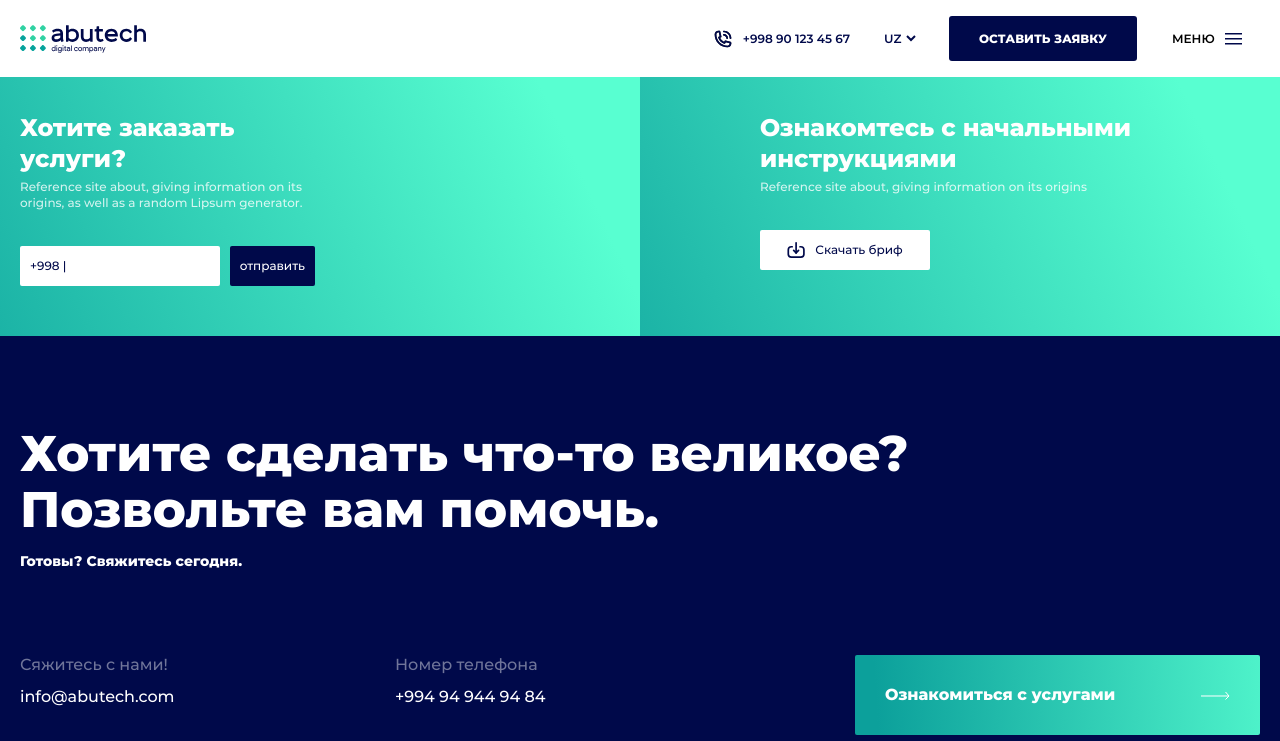
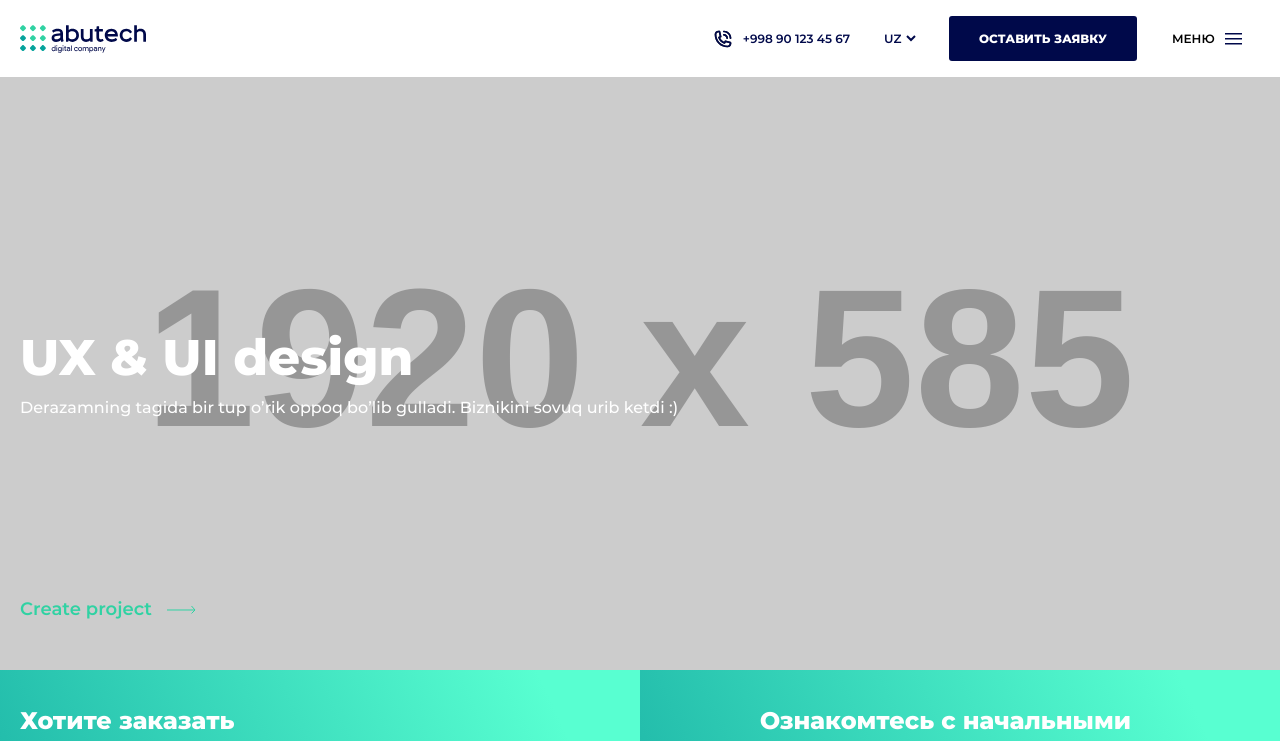
Before and after one commit to abutechuz/abutechuz-front, a React (Create React App) app: page /single-service in a window 1280 px wide. Shown: the top 741 px of the page. Built offline with nearby package versions, Linux system fonts and the light colour scheme.

Commit message:
Add services hero section

```diff
--- a/src/App.js
+++ b/src/App.js
@@ -7,6 +7,7 @@ import SingleBlog from './screens/SingleBlog/SingleBlog'
 import './App.scss'
 import Articles from './screens/ARTICLES/Articles.js'
 import SinglePortfolio from './screens/SinglePortfolio/SinglePortfolio.js'
+import SingleService from './screens/SingleService/SingleService.js'
 
 function App() {
     return (
@@ -23,6 +24,11 @@ function App() {
                         component={SinglePortfolio}
                         exact
                     />
+                    <Route
+                        path='/single-service'
+                        component={SingleService}
+                        exact
+                    />
                 </Switch>
             </main>
             <Footer />
--- /dev/null
+++ b/src/components/ServicesHero/ServicesHero.js
@@ -0,0 +1,25 @@
+import React from 'react'
+import Container from '../Container/Container'
+import IconNext from '../Lib/Svg/IconNext'
+import './ServicesHero.scss'
+
+function ServicesHero() {
+    return (
+        <section className='services-hero'>
+            <Container>
+                <h2 className='services-hero__heading'>UX & UI design</h2>
+                <p className='services-hero__paragraph'>
+                    Derazamning tagida bir tup o’rik oppoq bo’lib gulladi.
+                    Biznikini sovuq urib ketdi :)
+                </p>
+
+                <a className='services-hero__create-link' href='#link'>
+                    Create project
+                    <IconNext />
+                </a>
+            </Container>
+        </section>
+    )
+}
+
+export default ServicesHero
--- /dev/null
+++ b/src/components/ServicesHero/ServicesHero.scss
@@ -0,0 +1,60 @@
+.services-hero {
+    background-image: url('https://via.placeholder.com/1920x585');
+    background-position: center;
+    background-size: cover;
+}
+
+.services-hero .container {
+    padding: 250px 20px;
+    padding-bottom: 50px;
+}
+
+.services-hero__heading {
+    margin-top: 0;
+    margin-bottom: 10px;
+    font-weight: bold;
+    font-size: 50px;
+    line-height: 61px;
+    color: #ffffff;
+}
+
+.services-hero__paragraph {
+    margin-top: 0;
+    margin-bottom: 180px;
+    font-weight: 500;
+    font-size: 16px;
+    line-height: 20px;
+    color: #ffffff;
+}
+
+.services-hero__create-link {
+    display: flex;
+    align-items: center;
+    font-weight: 600;
+    font-size: 18px;
+    line-height: 22px;
+    color: #30d2a3;
+    text-decoration: none;
+}
+
+.services-hero__create-link svg {
+    margin-left: 15px;
+}
+.services-hero__create-link:hover svg {
+    margin-left: 20px;
+}
+
+@media only screen and (max-width: 800px) {
+    .services-hero .container {
+        padding-top: 100px;
+        padding-bottom: 20px;
+    }
+
+    .services-hero__heading {
+        font-size: 32px;
+    }
+
+    .services-hero__paragraph {
+        font-size: 18px;
+    }
+}
--- /dev/null
+++ b/src/screens/SingleService/SingleService.js
@@ -0,0 +1,12 @@
+import React from 'react'
+import ServicesHero from '../../components/ServicesHero/ServicesHero'
+
+function SingleService() {
+    return (
+        <>
+            <ServicesHero />
+        </>
+    )
+}
+
+export default SingleService
```
Also changed, not shown: src/screens/SingleService/SingleServices.scss (added).
